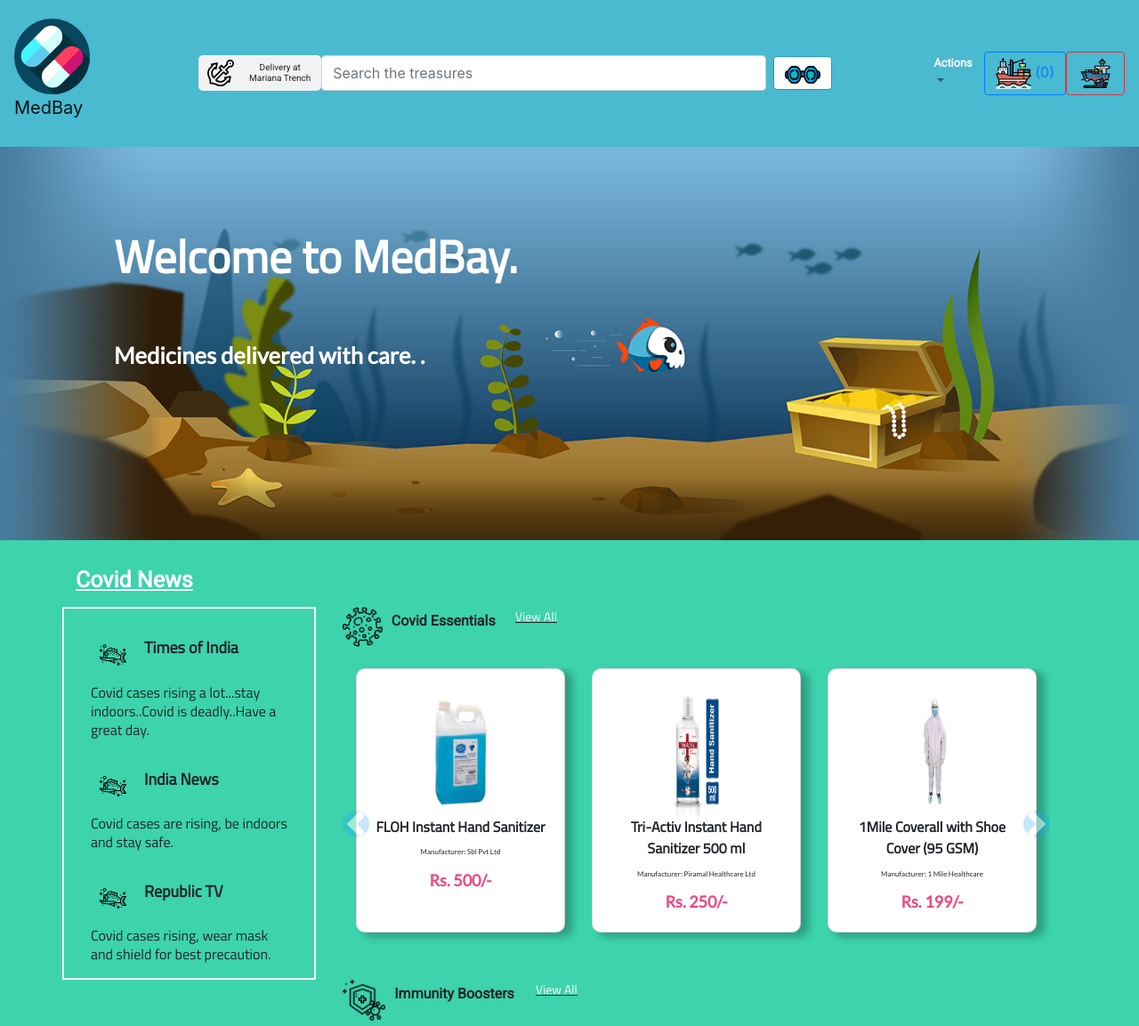
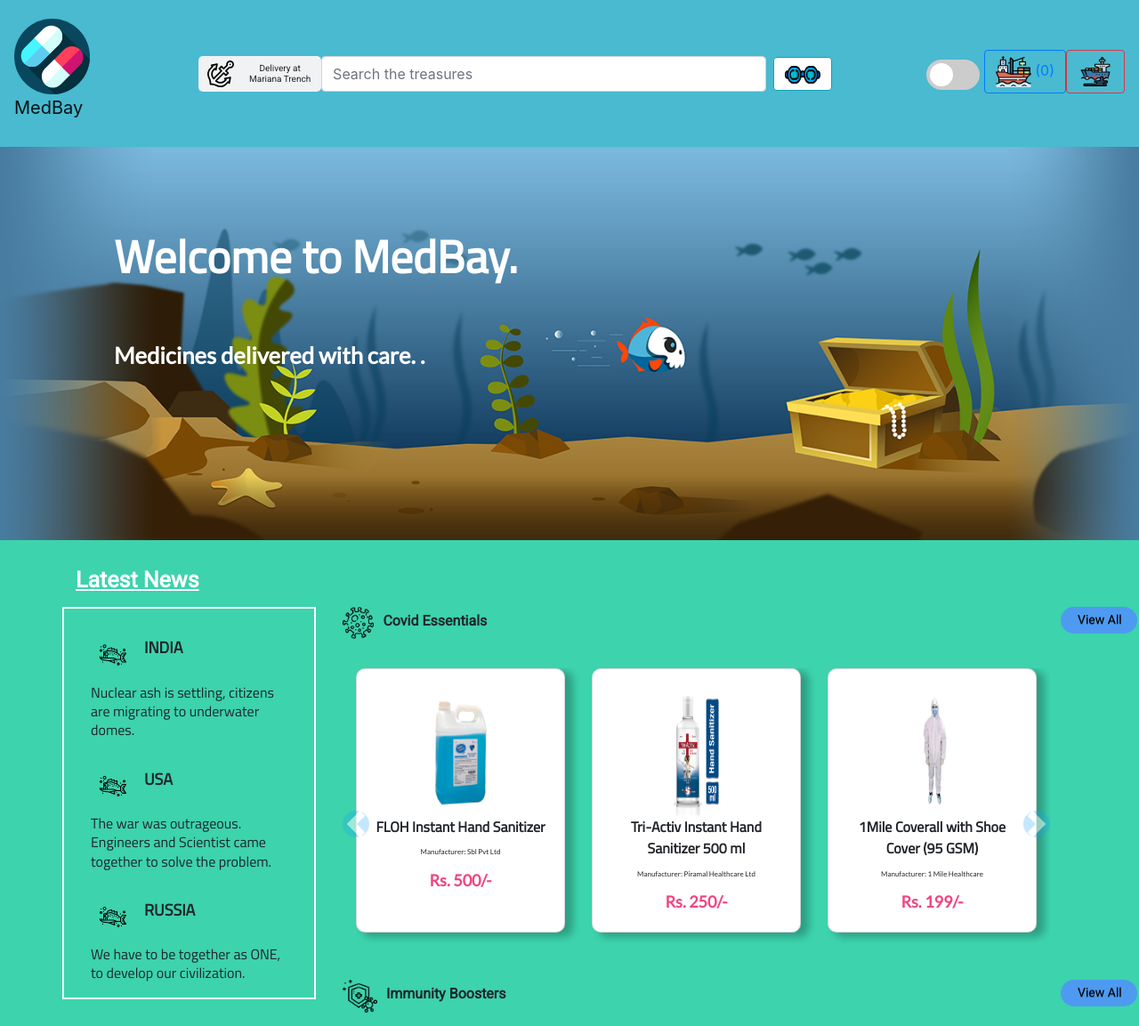
Before and after one commit to dheeraj755148/MedBay, a plain HTML site: page index.html in a window 1280 px wide. Shown: the top 1153 px of the page at 89% size. Drawn offline with nearby package versions, Linux system fonts and the light colour scheme.

Commit message:
toggle added

```diff
--- a/JS/dark.js
+++ b/JS/dark.js
@@ -11,7 +11,6 @@ document.addEventListener('DOMContentLoaded', () => {
     const themeToggle = document.getElementById('theme-toggle');
     themeToggle.addEventListener('click', () => {
         if(themeStylesheet.href.includes('index')){
-            console.log('darkmode');
             themeStylesheet.href = './Style/darkIndex.css';
             themeToggle.innerText = 'Switch to light mode';
             document.getElementById('newSection').src="./Images/pira light.svg";
@@ -22,7 +21,6 @@ document.addEventListener('DOMContentLoaded', () => {
             document.getElementById('immune').src="./Images/immunelight.svg";
             document.getElementById('pirate').src="./Images/piratelight.svg"
         } else {
-            console.log('loghtmode');
 
             themeStylesheet.href = './Style/index.css';
             themeToggle.innerText = 'Switch to dark mode';
@@ -31,7 +29,7 @@ document.addEventListener('DOMContentLoaded', () => {
             document.getElementById('newSection2').src="./Images/piranaha.svg";
             document.getElementById('anchor').src="./Images/anchor.svg";
             document.getElementById('corona').src="./Images/corona.png";
-            document.getElementById('immune').src="./Images/immune.svg";
+            document.getElementById('immune').src="./Images/immune.png";
             document.getElementById('pirate').src="./Images/pirate.png"
         }
         localStorage.setItem('theme',themeStylesheet.href)
--- a/Style/darkIndex.css
+++ b/Style/darkIndex.css
@@ -175,10 +175,9 @@ nav .dropdown-item input {
 }
 
 .newsarticles {
-  border: #F5F8FA 2px solid;
+  border: white 2px solid;
   height: fit-content;
-  margin-bottom: 20px;
-}
+  margin-bottom: 40px;}
 
 .newsarticles .col-lg-3,
 .newsarticles .col-md-4 {
@@ -270,6 +269,7 @@ nav .dropdown-item input {
   line-height: 21.29px;
   letter-spacing: 7%;
   text-decoration: underline;
+  position: absolute;
 }
 
 .col-lg-9 .headingitems .view-all p a,
@@ -529,6 +529,7 @@ nav .dropdown-item input {
   font-weight: 600;
   font-size: 18px;
   line-height: 24.34px;
+  color: white;
 }
 
 #products #medmanu {
@@ -536,6 +537,7 @@ nav .dropdown-item input {
   font-weight: 300;
   font-size: 14px;
   line-height: 9.6px;
+  color: white;
 }
 
 #products h6 {
@@ -553,17 +555,21 @@ nav .dropdown-item input {
   height: 340px !important;
   text-align: center;
   display: block;
-  background: #FFFFFF;
+  background: #2B2F30;
   border: 0.2px solid #00000028;
-  box-shadow: 8px 4px 8px 1px rgba(0, 0, 0, 0.25);
+  -webkit-box-shadow: 8px 4px 8px 1px rgba(0, 0, 0, 0.25);
+          box-shadow: 8px 4px 8px 1px rgba(0, 0, 0, 0.25);
   border-radius: 10px;
-  margin: 0 auto;
-  transition: box-shadow 0.3s ease-in-out;
+  -webkit-transition: all .2s ease-in-out;
+  transition: all .2s ease-in-out;
 }
 
 #products .card:hover {
   border-radius: 10px 10px 0px 0px;
   box-shadow: 0 5px 15px rgba(0, 0, 0, 0.3);
+  background: #323738;
+  -webkit-transform: scale(1.02);
+          transform: scale(1.02);
 }
 
 #products .card .img {
@@ -632,7 +638,7 @@ nav .dropdown-item input {
 
 footer {
   background-color: #1D2021;
-  border-top: 1px white solid;
+  border-top: solid 1px white;
 }
 
 footer .col-md-6 {
@@ -746,6 +752,67 @@ footer .footer-copyright {
   color: white;
 }
 
+
+.switch {
+  position: relative;
+  display: inline-block;
+  width: 60px;
+  height: 34px;
+}
+
+.switch input {
+  opacity: 0;
+  width: 0;
+  height: 0;
+}
+
+.slider {
+  position: absolute;
+  cursor: pointer;
+  top: 0;
+  left: 0;
+  right: 0;
+  bottom: 0;
+  background-color: #ccc;
+  -webkit-transition: .4s;
+  transition: .4s;
+}
+
+.slider:before {
+  position: absolute;
+  content: "";
+  height: 26px;
+  width: 26px;
+  left: 4px;
+  bottom: 4px;
+  background-color: white;
+  -webkit-transition: .4s;
+  transition: .4s;
+}
+
+input:checked + .slider {
+  background-color: #66bb6a;
+}
+
+input:focus + .slider {
+  box-shadow: 0 0 1px#66bb6a;
+}
+
+input:checked + .slider:before {
+  -webkit-transform: translateX(26px);
+  -ms-transform: translateX(26px);
+  transform: translateX(26px);
+}
+
+.slider.round {
+  border-radius: 34px;
+}
+
+.slider.round:before {
+  border-radius: 50%;
+}
+
+
 @media screen and (max-width: 1114px) {
   nav .location {
     display: none;
@@ -757,7 +824,7 @@ footer .footer-copyright {
 }
 
 @media (max-width: 1024px) {
-  .newsarticles .card {
+  .col-lg-3 .card {
     width: 240px !important;
     height: 350px !important;
   }
@@ -789,7 +856,7 @@ footer .footer-copyright {
 }
 
 @media screen and (min-width: 768px) and (max-width: 1000px) {
-  .main-body .card {
+  .card {
     width: 300px !important;
     left: -100%;
   }
@@ -827,6 +894,31 @@ footer .footer-copyright {
   }
 }
 
+a.viewButton{
+  display:inline-block;
+  padding:0.3em 1.2em;
+  margin-left:0 0.1em 0.1em 0;
+  border-left:0.16em solid rgba(255,255,255,0);
+  border-radius:2em;
+  box-sizing: border-box;
+  text-decoration:none;
+  font-family:'Roboto',sans-serif;
+  font-weight:300;
+  color:#FFFFFF;
+  text-shadow: 0 0.04em 0.04em rgba(0,0,0,0.35);
+  text-align:center;
+  transition: all 0.2s;
+}
+a.viewButton:hover{
+  border-color: rgba(255,255,255,1);
+}
+@media all and (max-width:30em){
+  a.viewButton{
+    display: block;
+    margin: 0.2em auto;
+  }
+}
+
 .center {
   position: absolute;
   top: 0;
--- a/Style/index.css
+++ b/Style/index.css
@@ -154,7 +154,7 @@ nav .dropdown-item input {
 .newsarticles {
   border: white 2px solid;
   height: fit-content;
-  margin-bottom: 20px;
+  margin-bottom: 40px;
 }
 
 .newsarticles .col-lg-3,
@@ -241,11 +241,13 @@ nav .dropdown-item input {
   line-height: 21.29px;
   letter-spacing: 7%;
   text-decoration: underline;
+  position: absolute;
+
 }
 
 .col-lg-9 .headingitems .view-all p a,
 .col-md-8 .headingitems .view-all p a {
-  color: white !important;
+  color: black !important;
   text-decoration: none;
 }
 
@@ -706,6 +708,66 @@ footer .footer-copyright {
   color: white;
 }
 
+.switch {
+  position: relative;
+  display: inline-block;
+  width: 60px;
+  height: 34px;
+}
+
+.switch input {
+  opacity: 0;
+  width: 0;
+  height: 0;
+}
+
+.slider {
+  position: absolute;
+  cursor: pointer;
+  top: 0;
+  left: 0;
+  right: 0;
+  bottom: 0;
+  background-color: #ccc;
+  -webkit-transition: .4s;
+  transition: .4s;
+}
+
+.slider:before {
+  position: absolute;
+  content: "";
+  height: 26px;
+  width: 26px;
+  left: 4px;
+  bottom: 4px;
+  background-color: white;
+  -webkit-transition: .4s;
+  transition: .4s;
+}
+
+input:checked + .slider {
+  background-color: #66bb6a;
+}
+
+input:focus + .slider {
+  box-shadow: 0 0 1px#66bb6a;
+}
+
+input:checked + .slider:before {
+  -webkit-transform: translateX(26px);
+  -ms-transform: translateX(26px);
+  transform: translateX(26px);
+}
+
+/* Rounded sliders */
+.slider.round {
+  border-radius: 34px;
+}
+
+.slider.round:before {
+  border-radius: 50%;
+}
+
 @media screen and (max-width: 1114px) {
   nav .location {
     display: none;
@@ -717,7 +779,7 @@ footer .footer-copyright {
 }
 
 @media (max-width: 1024px) {
-  .newsarticles .card {
+  .col-lg-3 .card {
     width: 240px !important;
     height: 350px !important;
   }
@@ -762,6 +824,8 @@ footer .footer-copyright {
     font-size: 11px;
   }
 }
+@page{size:auto; margin:5mm;background-color: white !important;}
+
 
 #loader {
   border: 12px solid #f3f3f3;
@@ -772,6 +836,7 @@ footer .footer-copyright {
   -webkit-animation: spin 1s linear infinite;
           animation: spin 1s linear infinite;
 }
+
 
 @-webkit-keyframes spin {
   100% {
@@ -786,6 +851,30 @@ footer .footer-copyright {
             transform: rotate(360deg);
   }
 }
+a.viewButton{
+  display:inline-block;
+  padding:0.3em 1.2em;
+  margin-left:0 0.1em 0.1em 0;
+  border-left:0.16em solid rgba(255,255,255,0);
+  border-radius:2em;
+  box-sizing: border-box;
+  text-decoration:none;
+  font-family:'Roboto',sans-serif;
+  font-weight:300;
+  color:#FFFFFF;
+  text-shadow: 0 0.04em 0.04em rgba(0,0,0,0.35);
+  text-align:center;
+  transition: all 0.2s;
+}
+a.viewButton:hover{
+  border-color: rgba(255,255,255,1);
+}
+@media all and (max-width:30em){
+  a.viewButton{
+    display: block;
+    margin: 0.2em auto;
+  }
+}
 
 .center {
   position: absolute;
@@ -796,4 +885,7 @@ footer .footer-copyright {
   margin: auto;
 }
 
+
+
+
 /*# sourceMappingURL=index.css.map */
--- a/index.html
+++ b/index.html
@@ -37,22 +37,16 @@
                     </form>
                 </div>
             </li>
+
           </ul>
-          <ul class="nav navbar-nav navbar-right">
 
-            <li class="nav-item dropdown">
-              <a class="nav-link dropdown-toggle" href="#" id="navbarDropdown" role="button" data-toggle="dropdown" aria-haspopup="true" aria-expanded="false">
-                <p>Actions</p>
-              </a>
-              <div class="dropdown-menu" aria-labelledby="navbarDropdown">
-                <a class="dropdown-item" ><button id="theme-toggle">Switch to dark mode</button></a>
-                <a class="dropdown-item" href="#">Language Change</a>
-              </div>
-            </li>
-          </ul>
 
           <div class="row">
             <div class="col">
+              <label class="switch">
+                <input id="theme-toggle" type="checkbox">
+                <span class="slider round"></span>
+              </label>
               <button type="button" class="btn btn-outline-primary" data-toggle="modal" data-target="#cart" title="Cart"><img src="./Images/Cart.svg" alt="Cart"> (<span class="total-count"></span>)</button><button class="clear-cart btn btn-outline-danger"><img src="./images/oil-spill.svg" alt="clear-cart" title="Clear-Cart"></button></div>
         </div>
 
@@ -68,20 +62,20 @@
 
 
     <div class="container ">
-      <p id="main-heading">Covid News</p>
+      <p id="main-heading">Latest News</p>
       <div class="row">
         <div class="col-lg-3 col-md-4 newsarticles" >
           <div class="col">
-            <div class="headingitems"><img id="newSection" src="./Images/piranaha.svg" alt="pira"><p id="heading">Times of India</p></div>
-            <p>Covid cases rising a lot...stay indoors..Covid is deadly..Have a great day.</p>
+            <div class="headingitems"><img id="newSection" src="./Images/piranaha.svg" alt="pira"><p id="heading">INDIA</p></div>
+            <p>Nuclear ash is settling, citizens are migrating to underwater domes.</p>
           </div>
           <div class="col">
-            <div class="headingitems"><img id="newSection1" src="./Images/piranaha.svg" alt="pira"><p id="heading">India News</p></div>
-            <p>Covid cases are rising, be indoors and stay safe.</p>
+            <div class="headingitems"><img id="newSection1" src="./Images/piranaha.svg" alt="pira"><p id="heading">USA</p></div>
+            <p>The war was outrageous. Engineers and Scientist came together to solve the problem.</p>
           </div>
           <div class="col">
-            <div class="headingitems"><img id="newSection2" src="./Images/piranaha.svg" alt="pira"><p id="heading">Republic TV</p></div>
-            <p>Covid cases rising, wear mask and shield for best precaution.</p>
+            <div class="headingitems"><img id="newSection2" src="./Images/piranaha.svg" alt="pira"><p id="heading">RUSSIA </p></div>
+            <p>We have to be together as ONE, to develop our civilization.</p>
           </div>
         </div>
         <div class="col-lg-9 col-md-8 main-body">
@@ -89,7 +83,8 @@
                 <div class="headingitems">
                   <img id="corona" src="./Images/corona.png" alt="pira" />
                   <p id="headingCorona">Covid Essentials</p>
-                  <div class="view-all"><p><a href="./viewall.html">View All</a></p></div>
+                  <div class="view-all"><p><a href="./viewall.html" class="viewButton" style="background-color:#4e9af1">View All</a>
+                  </p></div>
                 </div>
                 <div class="row mx-auto my-auto">
                   <div id="coronastuff" class="carousel slide w-100" data-ride="carousel">
@@ -199,7 +194,8 @@
                 <div class="headingitems">
                   <img id="immune" src="./Images/immune.png" alt="immune" />
                   <p id="headingCorona">Immunity Boosters</p>
-                  <div class="view-all"><p><a href="./viewall.html">View All</a></p></div>
+                  <div class="view-all"><p><a href="./viewall.html" class="viewButton" style="background-color:#4e9af1">View All</a>
+                  </p></div>
                 </div>
                 <div class="row mx-auto my-auto">
                   <div id="immunitystuff" class="carousel slide w-100" data-ride="carousel">
@@ -309,7 +305,8 @@
                 <div class="headingitems">
                   <img id="pirate" src="./Images/pirate.png" alt="pirate" />
                   <p id="headingCorona">Pirate Care</p>
-                  <div class="view-all"><p><a href="./viewall.html">View All</a></p></div>
+                  <div class="view-all"><p><a href="./viewall.html" class="viewButton" style="background-color:#4e9af1">View All</a>
+                  </p></div>
                 </div>
                 <div class="row mx-auto my-auto">
                   <div id="piratecare" class="carousel slide w-100" data-ride="carousel">
```
Also changed, not shown: viewall.html (+0 -11 lines).
